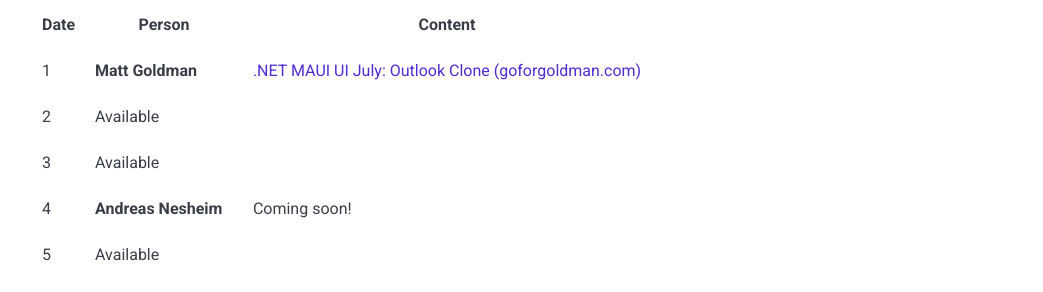
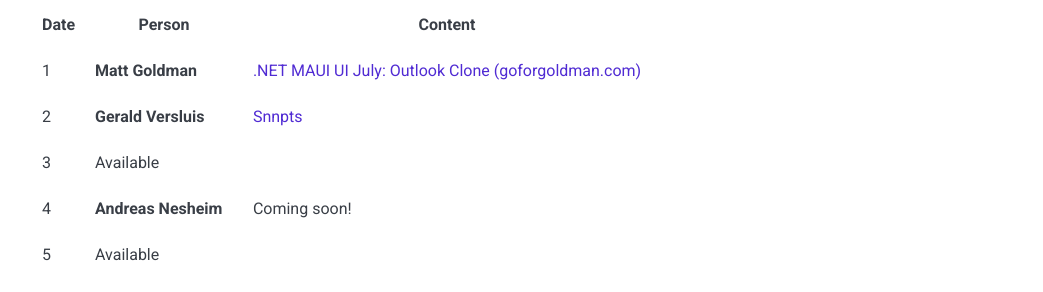
Before and after one commit to matt-goldman/matt-goldman.github.io, a Jekyll site: the page built from docs/_posts/2022-05-19-maui-ui-july.md, in a window 1280 px wide and 900 px high, scrolled down 2055 px. Shown: the part 153-445 px from the top of the window, without its empty margins (228-1271 px from the left). Built offline with Jekyll 4.4.1, drawn with Linux system fonts in a browser that asks for light colours; nearby versions of some CDN libraries; comment, search, counter and statistics services are not loaded.

Commit message:
added snppts.dev

```diff
--- a/docs/_posts/2022-05-19-maui-ui-july.md
+++ b/docs/_posts/2022-05-19-maui-ui-july.md
@@ -42,7 +42,7 @@
 | Date | Person             | Content                                                                                                       |
 | ---- | ------------------ | ------------------------------------------------------------------------------------------------------------- |
 | 1    | **Matt Goldman**       | [.NET MAUI UI July: Outlook Clone (goforgoldman.com)](https://goforgoldman.com/2022/06/30/outlook-clone.html) |
-| 2    | Available          |                                                                                                               |
+| 2    | **Gerald Versluis**    | [Snnpts](https://www.snppts.dev/)                                                                                                           |
 | 3    | Available          |                                                                                                               |
 | 4    | **Andreas Nesheim**    | Coming soon!                                                                                                  |
 | 5    | Available          |                                                                                                               |
```
